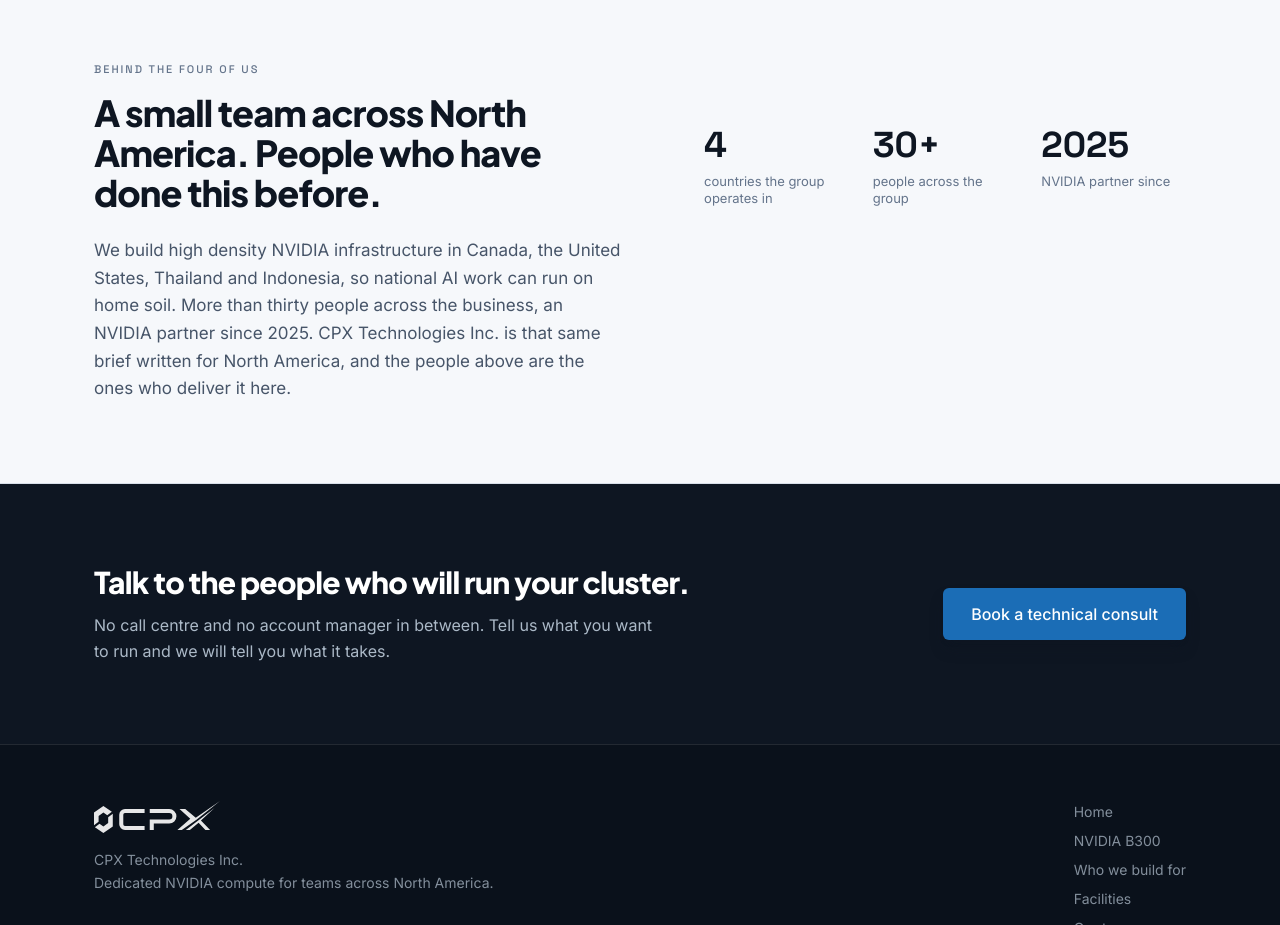
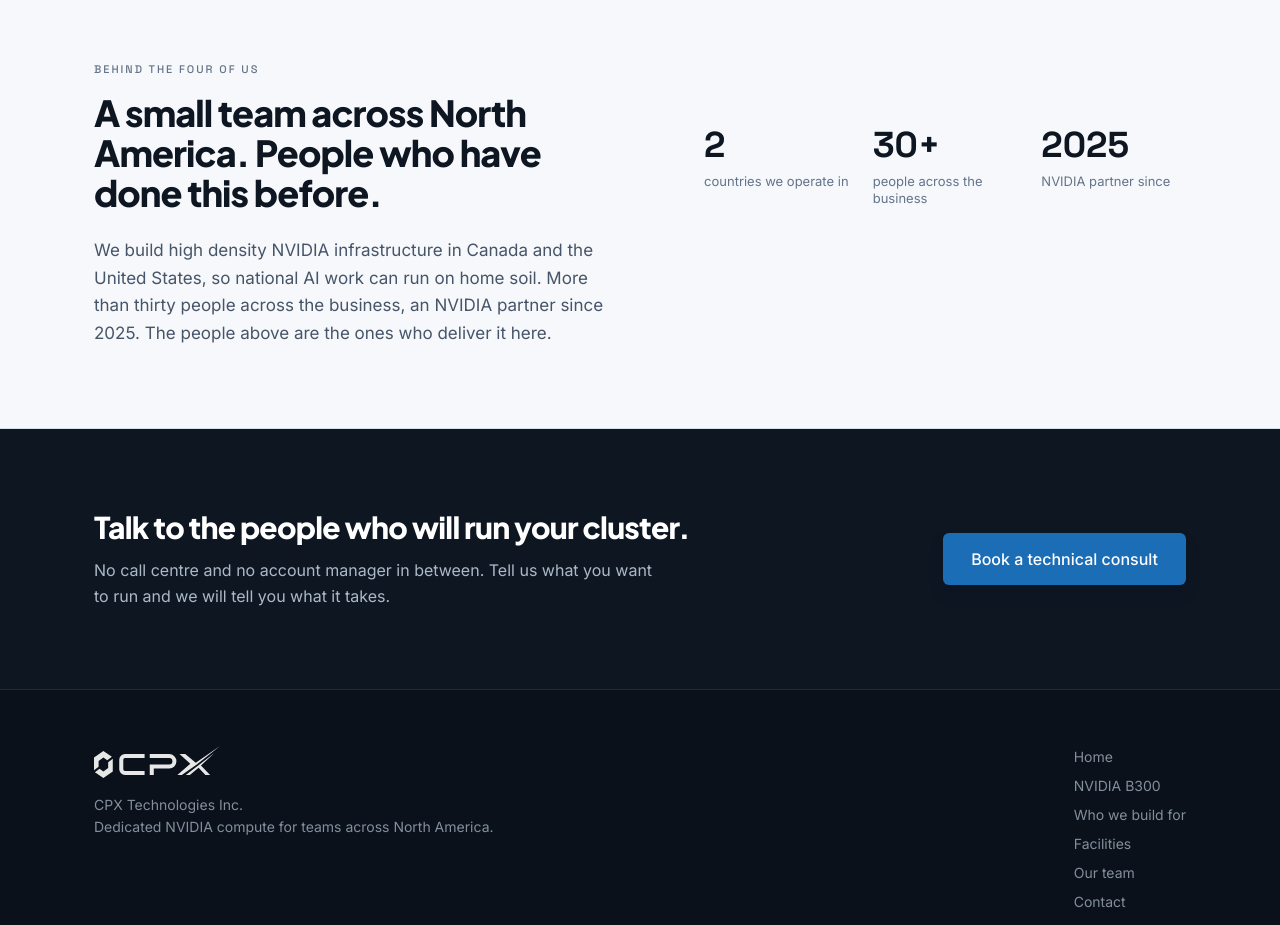
Before and after one commit to CPX-Tech/CPX-Tech.github.io, a plain HTML site: page team.html in a window 1280 px wide. Shown: the part 1060-1985 px from the top of the page. Drawn offline with nearby package versions, Linux system fonts and the light colour scheme.

Commit message:
Remove Thailand and Indonesia from site copy
Co-Authored-By: Claude Opus 5.5 <noreply@anthropic.com>
Claude-Session: https://claude.ai/code/session_01MjwusrMyx5pMaoohYRat1t

```diff
--- a/team.html
+++ b/team.html
@@ -226,21 +226,20 @@ tailwind.config = {
           A small team across North America. People who have done this before.
         </h2>
         <p class="mt-6 text-body leading-relaxed text-[17px]">
-          We build high density NVIDIA infrastructure in Canada, the United States, Thailand and
-          Indonesia, so national AI work can run on home soil. More than thirty people across the
-          business, an NVIDIA partner since 2025. CPX Technologies Inc. is that same brief written
-          for North America, and the people above are the ones who deliver it here.
+          We build high density NVIDIA infrastructure in Canada and the United States, so national
+          AI work can run on home soil. More than thirty people across the business, an NVIDIA
+          partner since 2025. The people above are the ones who deliver it here.
         </p>
       </div>
 
       <div class="grid grid-cols-3 gap-6 lg:pt-16">
         <div>
-          <div class="font-stat font-bold text-3xl lg:text-4xl text-navy">4</div>
-          <p class="mt-2 text-[13px] text-muted leading-snug">countries the group operates in</p>
+          <div class="font-stat font-bold text-3xl lg:text-4xl text-navy">2</div>
+          <p class="mt-2 text-[13px] text-muted leading-snug">countries we operate in</p>
         </div>
         <div>
           <div class="font-stat font-bold text-3xl lg:text-4xl text-navy">30+</div>
-          <p class="mt-2 text-[13px] text-muted leading-snug">people across the group</p>
+          <p class="mt-2 text-[13px] text-muted leading-snug">people across the business</p>
         </div>
         <div>
           <div class="font-stat font-bold text-3xl lg:text-4xl text-navy">2025</div>
```
Also changed, not shown: contact.html (+1 -1 lines), index.html (+4 -4 lines).
